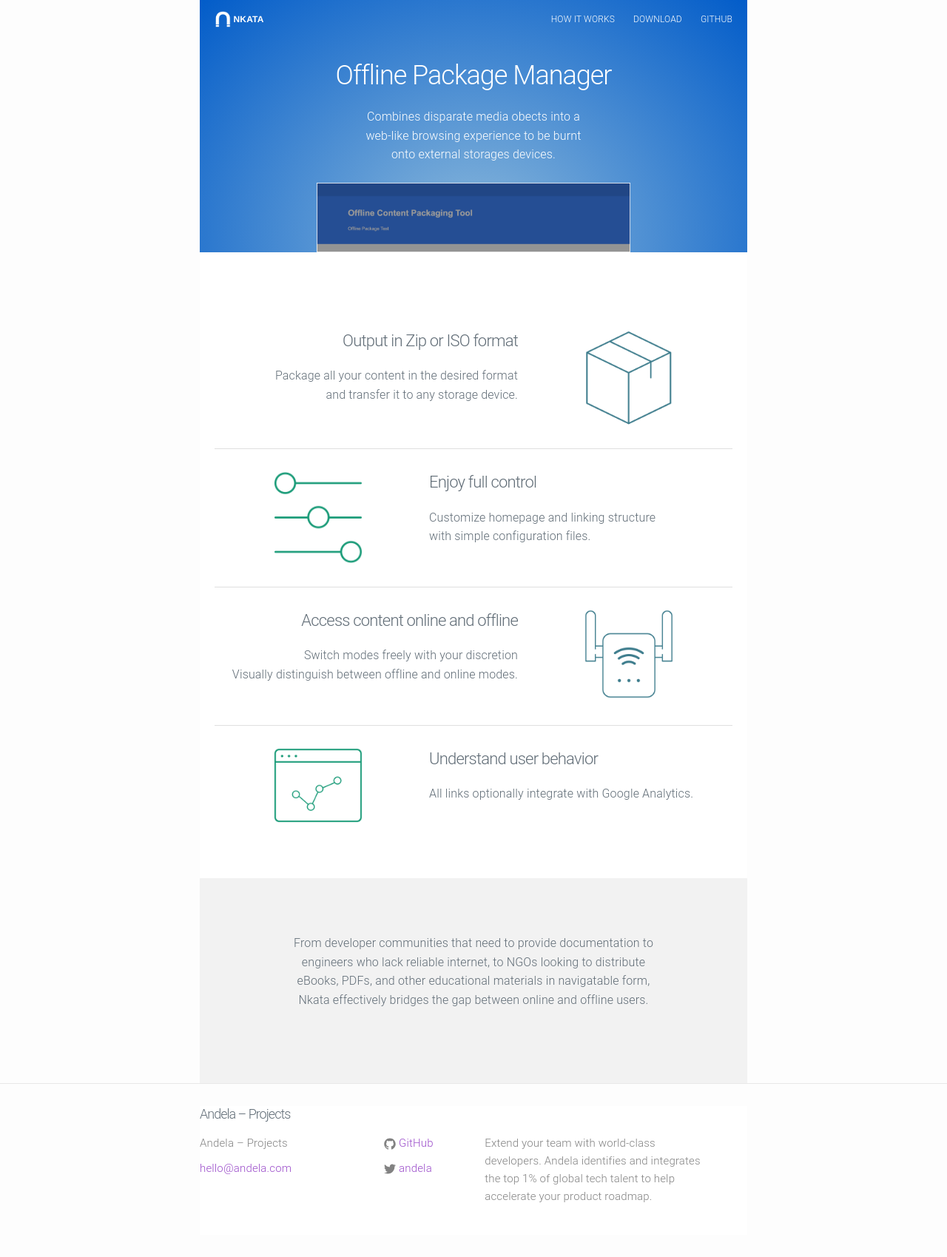
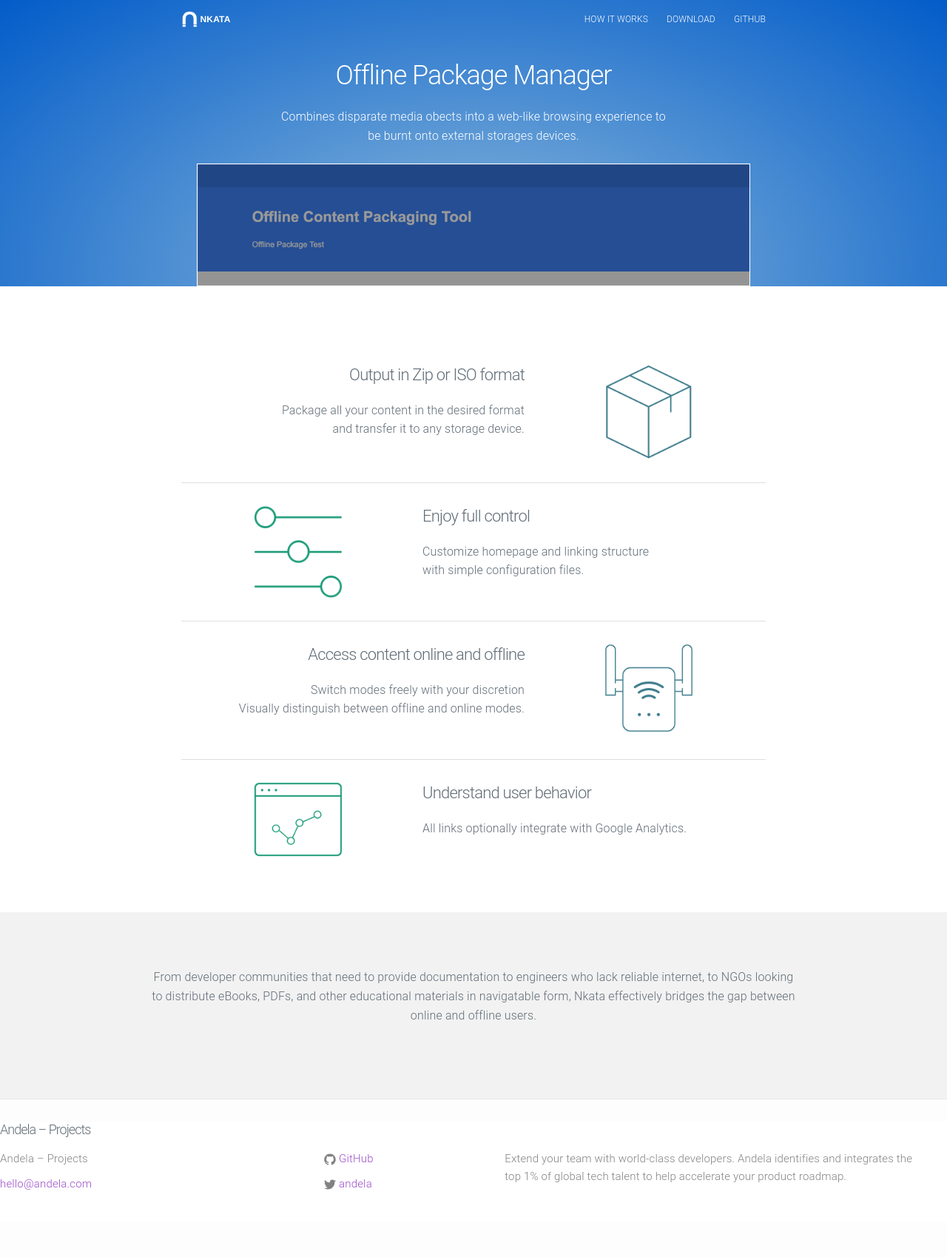
Before and after one commit to andela/andela.github.io, a Jekyll site: the page built from nkata/index.html, in a window 1280 px wide. Shown: the whole page at 74% size. Built offline with Jekyll 4.4.1, drawn with Linux system fonts in a browser that asks for light colours; nearby versions of some CDN libraries; library files that are not in the unit come from our copies.

Commit message:
Update nkata page layout and asset structure

```diff
--- a/nkata/index.html
+++ b/nkata/index.html
@@ -10,7 +10,7 @@
 <section class="container" id="hero">
 <nav class="navigation">
   <section class="container">
-    <a class="navigation-title"><span ><img class="nkata-logo" src="nkata-logo-white.png"> </span>NKATA</a>
+    <a class="navigation-title"><span ><img class="nkata-logo" src="images/nkata-logo-white.png"> </span>NKATA</a>
     <ul class="navigation-list float-right">
       <li class="navigation-item">
         <a class="navigation-link" href="#project-overview">How it Works</a>
@@ -32,7 +32,7 @@
   </div>
   <div class="row" id="preview">
     <div class="column">
-      <img alt="Nkata Screenshot" src="nkata-screenshot.png" class="nkata-screenshot">
+      <img alt="Nkata Screenshot" src="images/nkata-screenshot.png" class="nkata-screenshot">
     </div>
   </div>
 </section>
@@ -44,12 +44,12 @@
       <p>Package all your content in the desired format <br> and transfer it to any storage device. </p>
     </div>
     <div class="column column-30 center-align">
-      <img class="preview-icon" src="package_icon.png">
+      <img class="preview-icon" src="images/package_icon.png">
     </div>
   </div>
   <div class="row">
     <div class="column column-30 center-align">
-      <img class="preview-icon" src="controls_icon.png">
+      <img class="preview-icon" src="images/controls_icon.png">
     </div>
     <div class="column column-60 left-align">
       <h4> Enjoy full control </h4>
@@ -63,12 +63,12 @@
       <p> Switch modes freely with your discretion <br> Visually distinguish between offline and online modes.</p>
     </div>
     <div class="column column-30 center-align">
-      <img class="preview-icon" src="wifi_icon.png">
+      <img class="preview-icon" src="images/wifi_icon.png">
     </div>
   </div>
   <div class="row">
     <div class="column column-30 center-align">
-      <img src="analytics_icon.png" class="preview-icon">
+      <img src="images/analytics_icon.png" class="preview-icon">
     </div>
     <div class="column column-60 left-align">
       <h4>Understand user behavior</h2>
--- a/nkata/style.css
+++ b/nkata/style.css
@@ -1,5 +1,5 @@
 /* Stylesheet for Nkata */
-@import url('milligram.css');
+@import "https://cdnjs.cloudflare.com/ajax/libs/milligram/1.1.0/milligram.css";
 
 /* Overrides
 // –––––––––––––––––––––––––––––––––––––––––––––––––– */
@@ -29,6 +29,7 @@
     background: #fff;
     padding-left: 0;
     padding-right: 0;
+    max-width: 100%;
 }
 
 
```
Also changed, not shown: nkata/images/Andela_logo_white.png (added), nkata/images/analytics_icon.png (added), nkata/images/controls_icon.png (added), nkata/images/logo.png (added), nkata/images/nkata-logo-white.png (added), nkata/images/nkata-screenshot.png (added), nkata/images/package_icon.png (added), nkata/images/wifi_icon.png (added).
